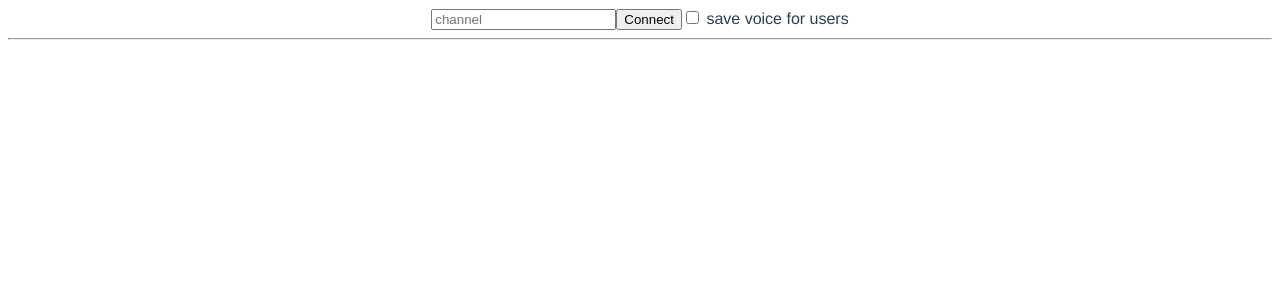
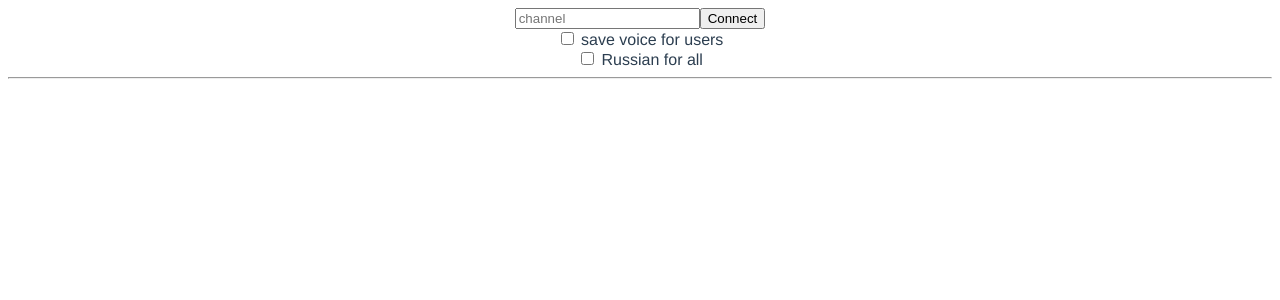
Before and after one commit to sokolas/talking-twitch, a Vue app: page / in a window 1280 px wide. Shown: the top 300 px of the page. Built offline with nearby package versions, Linux system fonts and the light colour scheme.

Commit message:
russian checkbox

```diff
--- a/src/views/Home.vue
+++ b/src/views/Home.vue
@@ -3,8 +3,9 @@
     <!-- Please go <a href="https://twitchapps.com/tmi/" target="blank">here</a>, generate and copy the token -->
     <div>
       <input type="text" placeholder="channel" id="username" v-model="name"/>
-      <button v-on:click="connect">Connect</button>
-      <input type="checkbox" v-model="saveToStorage" id="savetostore"/> <label for="savetostore">save voice for users</label>
+      <button v-on:click="connect">Connect</button><br>
+      <input type="checkbox" v-model="saveToStorage" id="savetostore"/> <label for="savetostore">save voice for users</label><br>
+      <input type="checkbox" v-model="russian" id="russian"/> <label for="russian">Russian for all</label>
     </div>
     <hr>
     <div v-for="message in messages" :key=message>
@@ -27,6 +28,7 @@ export default {
     }
     const settings = {};
     const saveToStorage = ref(false);
+    const russian = ref(false);
 
     function save(user, voicesettings) {
       if (saveToStorage.value) {
@@ -72,7 +74,7 @@ export default {
         const voice = voices.find(v => v.name === voiceSettings.name);
         if (voice) {
           const u = new SpeechSynthesisUtterance(text);
-          u.lang = voiceSettings.lang;
+          u.lang = russian.value ? 'ru-RU' : voiceSettings.lang;
           u.pitch = voiceSettings.pitch;
           // u.rate = voiceSettings.rate;
           synth.speak(u);
@@ -82,7 +84,7 @@ export default {
     const messages = computed(() => store.state.messages);
 
     return {
-      name, connect, messages, saveToStorage
+      name, connect, messages, saveToStorage, russian
     }
   },
 
```
